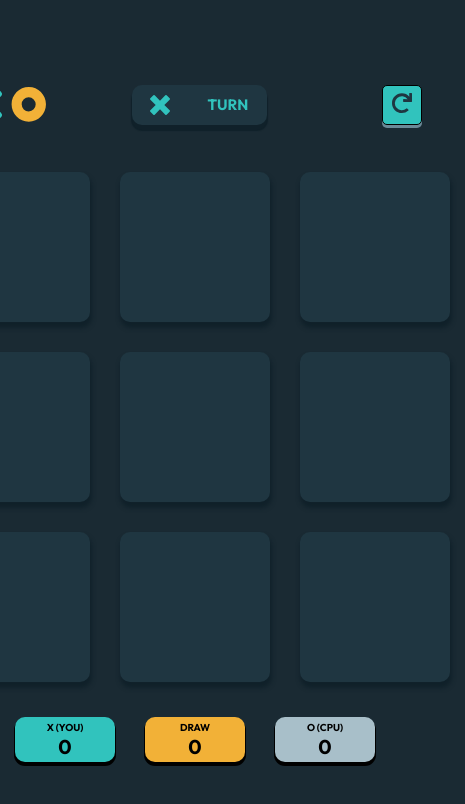
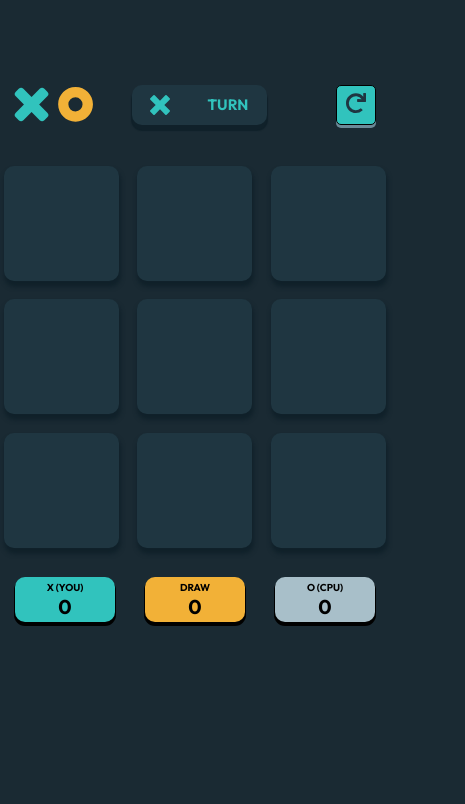
Before and after one commit to Danielheppenstiel/Tic-Tac-Toe-Game, a plain HTML site: page index.html in a window 390 px wide. Both pictures are taken after a click on the button "Start Game". Shown: the whole page, 465 px wide, since content can reach past the window. Drawn offline with Linux system fonts and the light colour scheme.

Commit message:
Second Commit
Made improvments to the responsivness & added a README file

```diff
--- a/style.css
+++ b/style.css
@@ -31,18 +31,16 @@ main {
     display: flex;
     flex-direction: column;
     align-items: center;
-    /* border: 1px solid white; */
     height: 700px;
     max-width: 100%;
 }
 
 
-/* Top Display */
+/* TOP DISPLAY */
 #top-display {
     display: flex;
     justify-content: space-around;
     align-items: center;
-    /* border: 1px solid white; */
     width: 540px;
     height: 65px
 }
@@ -86,7 +84,17 @@ main {
     cursor: pointer;
 }
 
-/* Game Board */
+/* **************** */
+/*  MEDIA QUERIES  */
+@media screen and (max-width: 530px) {
+
+    #top-display {
+        width: 400px;
+    }
+
+}
+
+/* GAME BOARD */
 
 #game-board {
     display: grid;
@@ -97,7 +105,6 @@ main {
     margin-top: 2rem;
     height: 540px;
     width: 540px;
-    /* border: 1px solid white; */
 }
 
 .game-square {
@@ -111,7 +118,36 @@ main {
     box-shadow: 1px 5px 4px 1px #10212a;
 }
 
-/* Tracking */
+/* **************** */
+/*  MEDIA QUERIES  */
+@media screen and (max-width: 530px) {
+
+    #game-board {
+        width: 420px;
+        height: 420px;
+    }
+
+    .game-square {
+        height: 120px;
+        width: 120px;
+    }
+
+}
+
+@media screen and (max-width: 400px) {
+
+    #game-board {
+        width: 400px;
+        height: 400px;
+    }
+
+    .game-square {
+        height: 115px;
+        width: 115px;
+    }
+}
+
+/* TRACKING */
 
 #tracking {
     margin-top: 2rem;
@@ -158,7 +194,7 @@ main {
     pointer-events: none;
 }
 
-/* Modal */
+/* MODAL */
 
 #modal {
     position: absolute;
@@ -231,13 +267,12 @@ main {
     display: none !important;
 }
 
-/* Starting Dashboard */
+/* STARTING DASHBOARD */
 
 .dashboard-container {
     display: flex;
     place-items: center;
     flex-direction: column;
-    /* border: 1px solid white; */
     width: 400px;
     height: 500px;
 }
```
Also changed, not shown: assets/game play.png (added), 3 other files.
